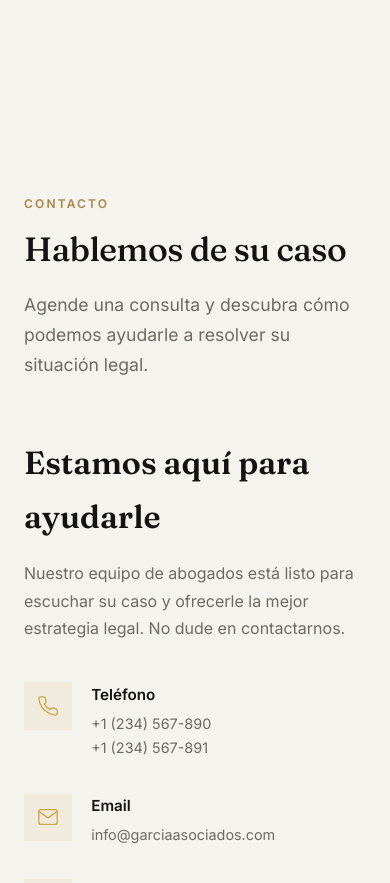
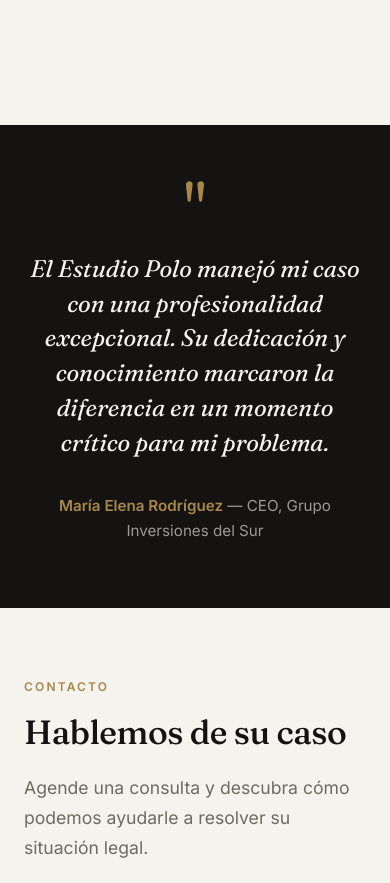
Before and after one commit to kronos5693/EstudioPolo, a React (Vite) app: page / in a window 390 px wide. Shown: the part 4720-5603 px from the top of the page. Built offline with nearby package versions, Linux system fonts and the light colour scheme.

Commit message:
feat: reactiva testimonial en bloque oscuro

```diff
--- a/src/App.jsx
+++ b/src/App.jsx
@@ -17,7 +17,7 @@ export default function App() {
         <About />
         <Stats />
         <Areas />
-        {/*<Testimonial />*/}
+        <Testimonial />
         <Contact />
       </main>
 
--- a/src/styles/global.css
+++ b/src/styles/global.css
@@ -664,39 +664,40 @@ body {
 
 /* ── Testimonial ─────────────────────────────────────── */
 .testimonial {
-  background: var(--color-white);
-  padding: 6rem 2rem;
+  background: var(--color-ink);
+  padding: clamp(90px, 13vh, 150px) clamp(24px, 6vw, 110px);
 }
 
 .testimonial__inner {
-  max-width: 800px;
+  max-width: 900px;
   margin: 0 auto;
   text-align: center;
 }
 
 .testimonial__mark {
   font-family: var(--font-display);
-  font-size: 5rem;
-  color: var(--color-gold);
-  line-height: 1;
-  opacity: 0.4;
+  font-size: clamp(4rem, 8vw, 7rem);
+  color: var(--color-brass);
+  line-height: 0.6;
+  display: block;
 }
 
 .testimonial__quote {
   font-family: var(--font-display);
-  font-size: 1.5rem;
-  color: var(--color-navy);
-  line-height: 1.6;
   font-style: italic;
-  margin: 1rem 0 2rem;
+  font-weight: 400;
+  font-size: clamp(1.5rem, 3.4vw, 2.3rem);
+  color: var(--color-cream);
+  line-height: 1.45;
+  margin: 1.5rem 0 2rem;
 }
 
 .testimonial__author {
-  color: var(--color-muted);
+  color: rgba(245, 243, 238, 0.6);
   font-size: 0.95rem;
 }
 
-.testimonial__author strong { color: var(--color-navy); }
+.testimonial__author strong { color: var(--color-brass); font-weight: 600; }
 
 /* ── Contact ─────────────────────────────────────────── */
 .contact {
```
